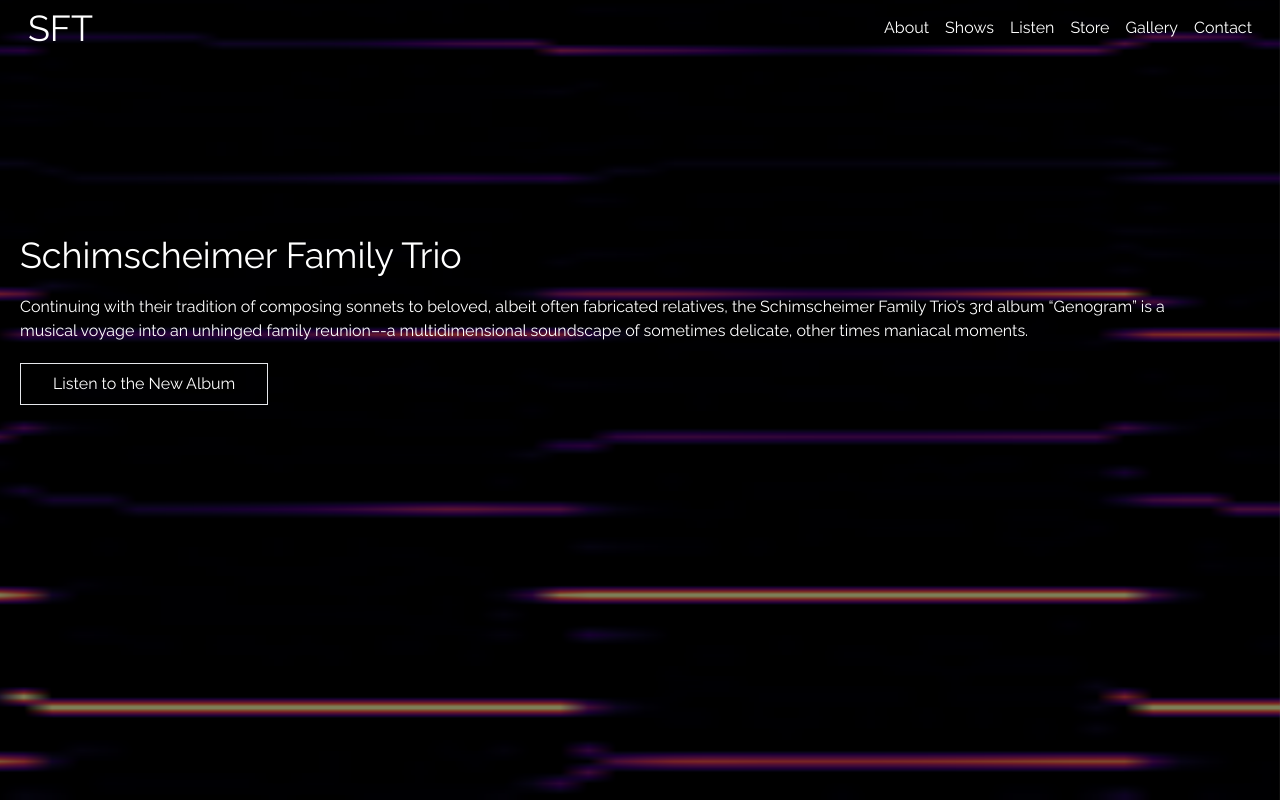
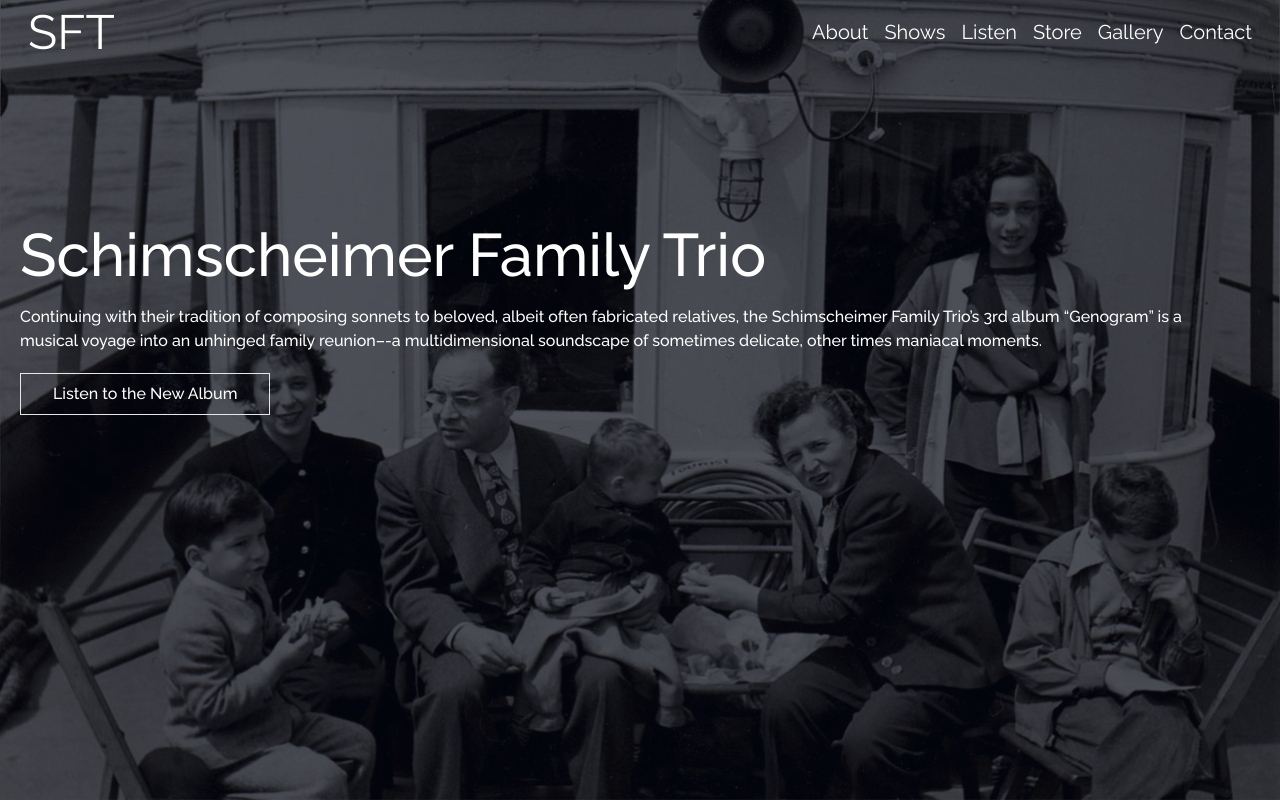
Before and after one commit to kaseyknudsen/Schimscheimer-Family-Trio-Website, a Next.js app: page / in a window 1280 px wide. Built offline with nearby package versions, Linux system fonts and the light colour scheme.

Commit message:
added different image to home page

```diff
--- a/app/about/page.js
+++ b/app/about/page.js
@@ -4,7 +4,14 @@ export const metadata = {
 };
 
 const aboutPage = () => {
-  return <div className="custom-img2 bg-fixed bg-cover h-screen">About</div>;
+  return (
+    <div>
+      <div className="custom-img2 bg-fixed bg-cover h-screen"></div>
+      <div className="absolute top-0 left-0 right-0 bottom-0 z-[2] bg-black/40" />
+    </div>
+  );
+  // <div className="custom-img2 bg-fixed bg-cover h-screen">
+  //   About</div>)
 };
 
 export default aboutPage;
--- a/app/components/Hero.js
+++ b/app/components/Hero.js
@@ -3,9 +3,9 @@ import Link from "next/link";
 const Hero = () => {
   return (
     <div className="flex items-center justify-center custom-img h-screen bg-fixed bg-center bg-cover">
-      <div className="p-5 text-white z-[2]  mt-[-10rem]">
-        <h2 className="text-4xl">Schimscheimer Family Trio</h2>
-        <p className="py-5 pr-[4rem]">
+      <div className="p-5 text-white font-medium  z-[10]  mt-[-10rem]">
+        <h2 className="text-6xl">Schimscheimer Family Trio</h2>
+        <p className="py-5 pr-[4rem] ">
           Continuing with their tradition of composing sonnets to beloved,
           albeit often fabricated relatives, the Schimscheimer Family Trio’s 3rd
           album “Genogram” is a musical voyage into an unhinged family
@@ -19,6 +19,7 @@ const Hero = () => {
           <button className="px-8 py-2 border">Listen to the New Album</button>
         </Link>
       </div>
+      <div className="absolute top-0 left-0 right-0 bottom-0 z-[2] bg-gray-950/70" />
     </div>
   );
 };
--- a/app/components/Navbar.js
+++ b/app/components/Navbar.js
@@ -12,10 +12,10 @@ const Navbar = () => {
   };
 
   return (
-    <div className="fixed left-0 top-0 w-full z-10 ease-in duration-300 text-white">
+    <div className="fixed left-0 top-0 w-full z-10 ease-in duration-300 text-white text-xl">
       <div className="max-w-[1240px] m-auto flex justify-between items-center">
         <Link href="/">
-          <h1 className="text-4xl p-2">SFT</h1>
+          <h1 className="text-5xl p-2">SFT</h1>
         </Link>
         <ul className="hidden sm:flex">
           <li className="p-2">
--- a/app/components/Slider.js
+++ b/app/components/Slider.js
@@ -20,7 +20,7 @@ const Slider = ({ slides }) => {
 }
 
   return (
-    <div id="gallery" >
+    <div>
       {SliderData.map((slide, index) => {
         return (
           <div
--- a/app/gallery/page.js
+++ b/app/gallery/page.js
@@ -1,9 +1,21 @@
-import React from 'react'
-
+import React from "react";
+import Slider from "../components/Slider";
+import { SliderData } from "../components/SliderData";
+import Image from "next/image";
 const page = () => {
   return (
-    <div className="custom-img4 bg-fixed bg-cover h-screen">page</div>
-  )
-}
+    <>
+    <div className="absolute top-0 left-0 right-0 bottom-0 z-[2] bg-black/60" />
+    <div className="custom-img4 h-screen relative flex items-center justify-center">
+      <Slider slides={SliderData} />
+      {/* {SliderData.map((slide, index) => {
+          return (
+            <Image src={slide.image} alt="Schimscheimer Family" width="400" />
+          );
+        })} */}
+    </div>
+    </>
+  );
+};
 
-export default page
+export default page;
--- a/app/globals.css
+++ b/app/globals.css
@@ -8,7 +8,7 @@ html {
 }
 
 .custom-img {
-  background-image: url("../public/sft_spectrograms/bass2.png");
+  background-image: url("../public/Edited-Schim-Pics/aronsonarkin2.jpg");
 }
 .custom-img2 {
   background-image: url("../public/sft_spectrograms/mouth.png");
--- a/app/layout.js
+++ b/app/layout.js
@@ -19,7 +19,6 @@ export default function RootLayout({ children }) {
     <html lang="en">
       <body suppressHydrationWarning={true} className={raleway.className}>
         {/* overlay */}
-        <div className="absolute top-0 left-0 right-0 bottom-0 z-[2] bg-black/50" />
         <Navbar />
 
         {children}
```
